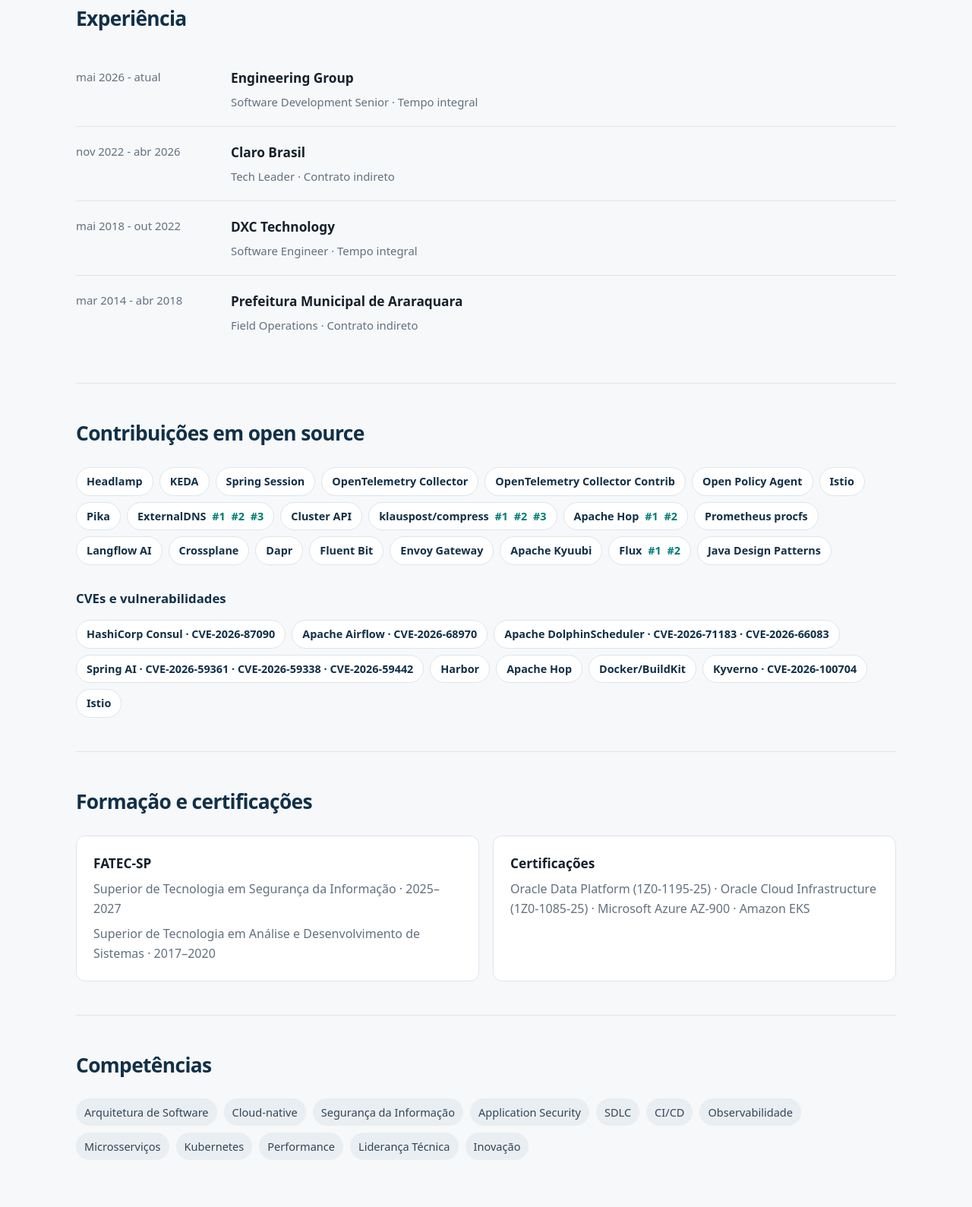
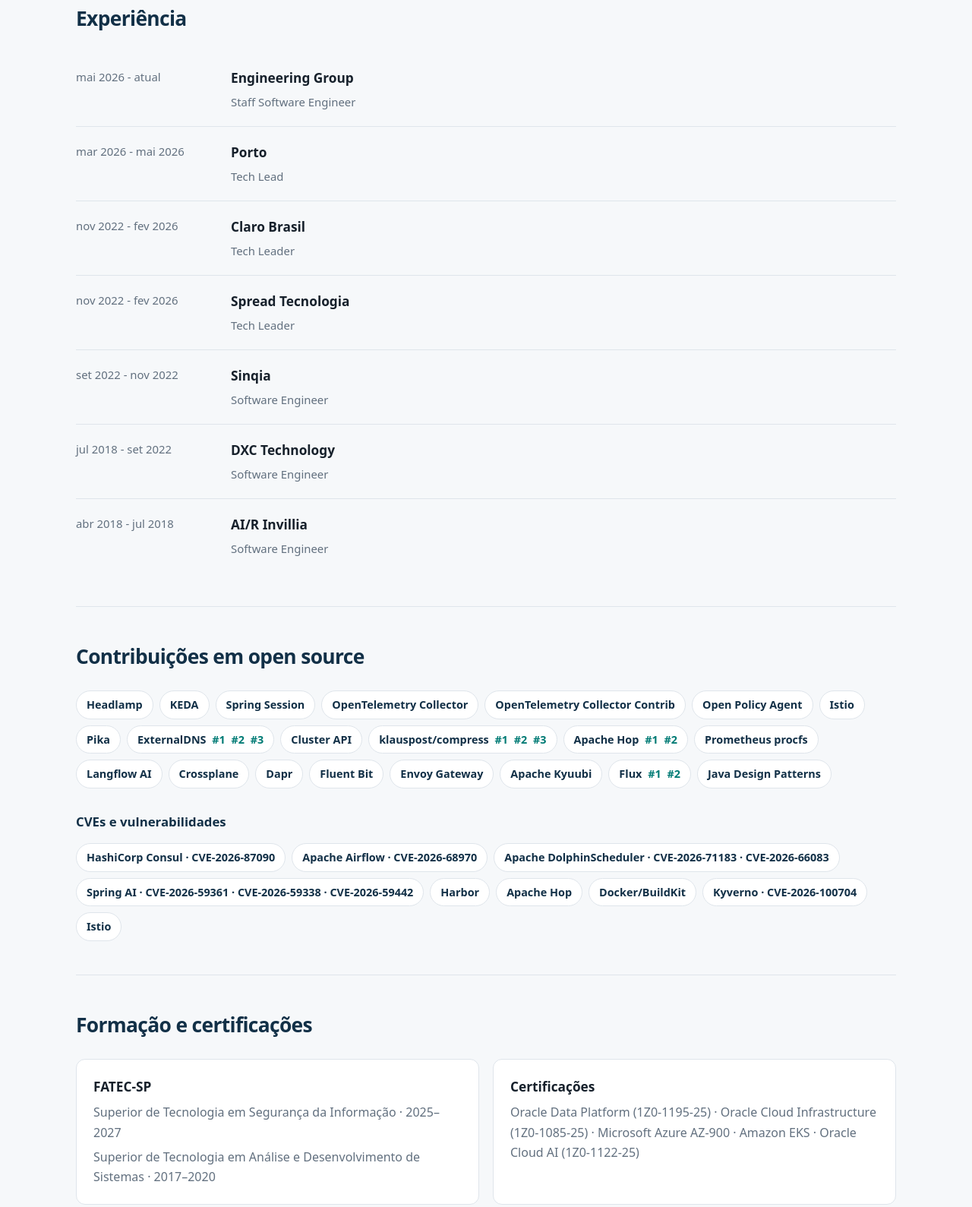
Before and after one commit to zanarellidev/zanarellidev.github.io, a plain HTML site: page index.html in a window 1280 px wide. Shown: the part 1178-2767 px from the top of the page at 76% size. Drawn offline with Linux system fonts and the light colour scheme.

Commit message:
docs(experience): update roles and certifications to align with LinkedIn

```diff
--- a/index.html
+++ b/index.html
@@ -90,10 +90,13 @@
       <section id="experiencia">
         <h2>Experiência</h2>
         <ol class="timeline">
-          <li><div class="date">mai 2026 - atual</div><div><h3>Engineering Group</h3><div class="meta">Software Development Senior · Tempo integral</div></div></li>
-          <li><div class="date">nov 2022 - abr 2026</div><div><h3>Claro Brasil</h3><div class="meta">Tech Leader · Contrato indireto</div></div></li>
-          <li><div class="date">mai 2018 - out 2022</div><div><h3>DXC Technology</h3><div class="meta">Software Engineer · Tempo integral</div></div></li>
-          <li><div class="date">mar 2014 - abr 2018</div><div><h3>Prefeitura Municipal de Araraquara</h3><div class="meta">Field Operations · Contrato indireto</div></div></li>
+          <li><div class="date">mai 2026 - atual</div><div><h3>Engineering Group</h3><div class="meta">Staff Software Engineer</div></div></li>
+          <li><div class="date">mar 2026 - mai 2026</div><div><h3>Porto</h3><div class="meta">Tech Lead</div></div></li>
+          <li><div class="date">nov 2022 - fev 2026</div><div><h3>Claro Brasil</h3><div class="meta">Tech Leader</div></div></li>
+          <li><div class="date">nov 2022 - fev 2026</div><div><h3>Spread Tecnologia</h3><div class="meta">Tech Leader</div></div></li>
+          <li><div class="date">set 2022 - nov 2022</div><div><h3>Sinqia</h3><div class="meta">Software Engineer</div></div></li>
+          <li><div class="date">jul 2018 - set 2022</div><div><h3>DXC Technology</h3><div class="meta">Software Engineer</div></div></li>
+          <li><div class="date">abr 2018 - jul 2018</div><div><h3>AI/R Invillia</h3><div class="meta">Software Engineer</div></div></li>
         </ol>
       </section>
 
@@ -141,7 +144,7 @@
         <h2>Formação e certificações</h2>
         <div class="grid">
           <article class="card"><h3>FATEC-SP</h3><p>Superior de Tecnologia em Segurança da Informação · 2025–2027</p><p>Superior de Tecnologia em Análise e Desenvolvimento de Sistemas · 2017–2020</p></article>
-          <article class="card"><h3>Certificações</h3><p>Oracle Data Platform (1Z0-1195-25) · Oracle Cloud Infrastructure (1Z0-1085-25) · Microsoft Azure AZ-900 · Amazon EKS</p></article>
+          <article class="card"><h3>Certificações</h3><p>Oracle Data Platform (1Z0-1195-25) · Oracle Cloud Infrastructure (1Z0-1085-25) · Microsoft Azure AZ-900 · Amazon EKS · Oracle Cloud AI (1Z0-1122-25)</p></article>
         </div>
       </section>
 
```
